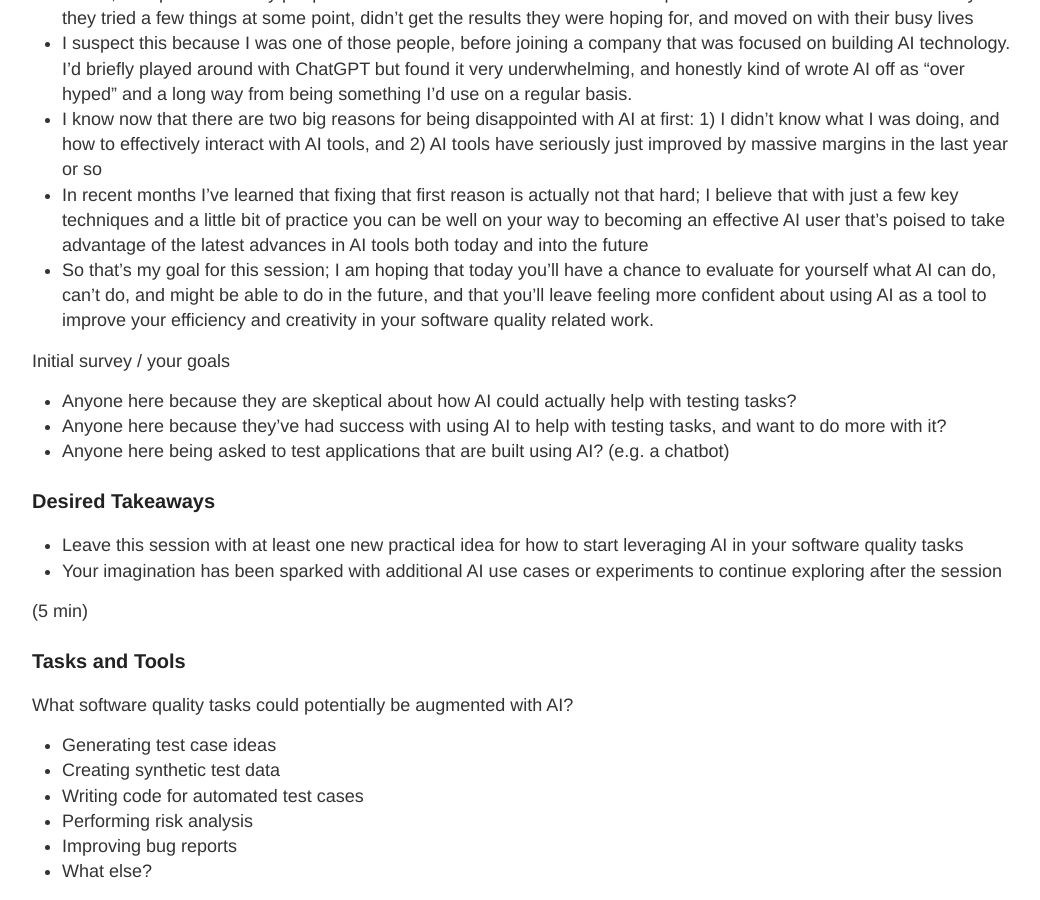
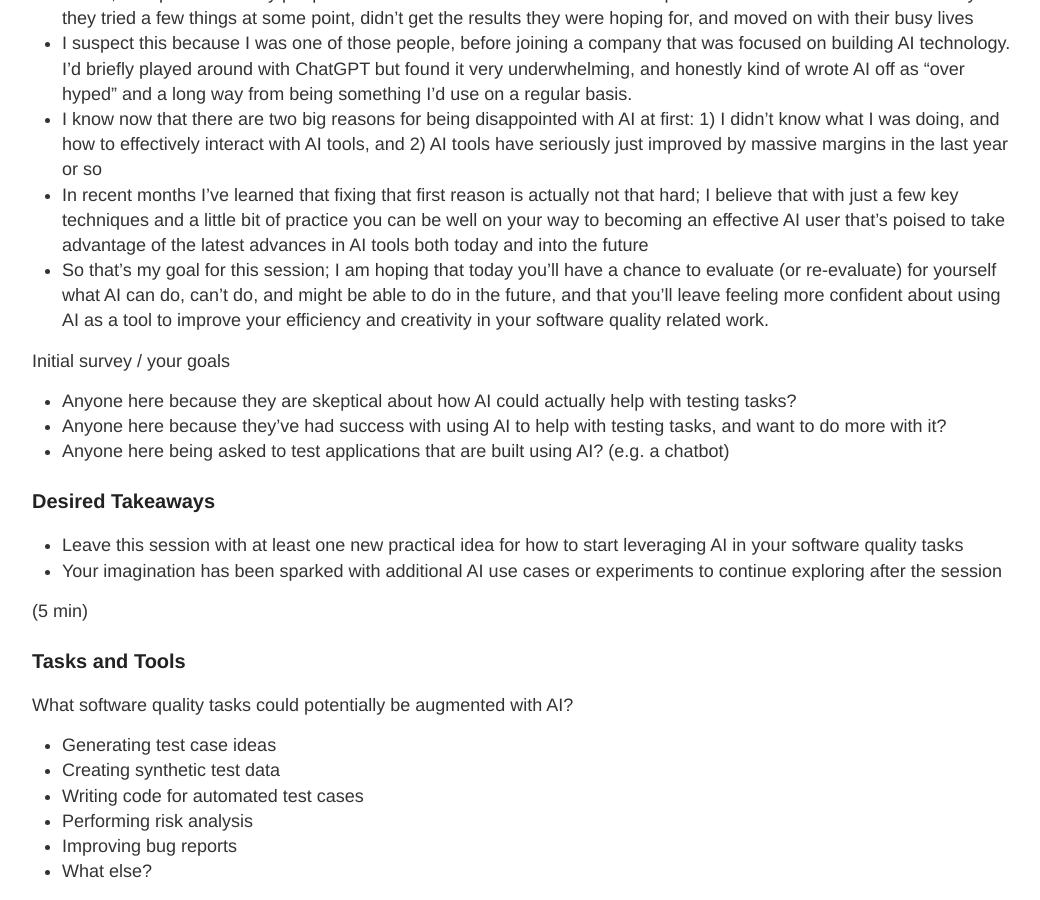
Before and after one commit to tinafletcher/tinafletcher.github.io, a Jekyll site: the page built from tinanotes.md, in a window 1280 px wide and 900 px high, scrolled down 1461 px. Shown: the whole window, without its empty margins (118-1158 px from the left). Built offline with Jekyll 4.4.1, drawn with Linux system fonts in a browser that asks for light colours.

Commit message:
Update tinanotes.md

```diff
--- a/tinanotes.md
+++ b/tinanotes.md
@@ -30,7 +30,7 @@
 + I suspect this because I was one of those people, before joining a company that was focused on building AI technology. I'd briefly played around with ChatGPT but found it very underwhelming, and honestly kind of wrote AI off as "over hyped" and a long way from being something I'd use on a regular basis.
 + I know now that there are two big reasons for being disappointed with AI at first: 1) I didn't know what I was doing, and how to effectively interact with AI tools, and 2) AI tools have seriously just improved by massive margins in the last year or so
 + In recent months I've learned that fixing that first reason is actually not that hard; I believe that with just a few key techniques and a little bit of practice you can be well on your way to becoming an effective AI user that's poised to take advantage of the latest advances in AI tools both today and into the future
-+ So that's my goal for this session; I am hoping that today you'll have a chance to evaluate for yourself what AI can do, can’t do, and might be able to do in the future, and that you'll leave feeling more confident about using AI as a tool to improve your efficiency and creativity in your software quality related work.
++ So that's my goal for this session; I am hoping that today you'll have a chance to evaluate (or re-evaluate) for yourself what AI can do, can’t do, and might be able to do in the future, and that you'll leave feeling more confident about using AI as a tool to improve your efficiency and creativity in your software quality related work.
 
 Initial survey / your goals
 + Anyone here because they are skeptical about how AI could actually help with testing tasks?
@@ -76,8 +76,8 @@
 |---|---|---|
 | Role assignment | What perspective/persona you want the LLM to take on during your conversation | e.g. “You are an expert software tester”, “You are highly knowledgeable in security testing” |
 | Goal setting | What you want the outcome of the interaction to be | e.g. “Generate only the most critical test cases”, “Generate all the test cases you can think of” |
-| Context setting | General background information that will help focus the interaction | e.g. “...for an application that does XYZ”, “...for the application found at www.myapp.com”<br>Tip: Depending on your LLM and pricing tier, you may be able to upload files that are then used as context within the conversation. |
-| Examples | Specific examples that help to illustrate what you're looking for | e.g. “consider languages such as French, Italian, and Spanish”, “an example of a performance test is having 1000 users access the web site at the same time”<br>Terminology tip: Providing no examples is called zero shot prompting, giving one example is called one shot prompting, and providing a handful of examples is called few shot prompting. |
+| Context setting | General background information that will help focus the interaction | e.g. “...for an application that does XYZ”, “...for the application found at www.myapp.com”<br><br>Tip: Depending on your LLM and pricing tier, you may be able to upload files that are then used as context within the conversation. |
+| Examples | Specific examples that help to illustrate what you're looking for | e.g. “consider languages such as French, Italian, and Spanish”, “an example of a performance test is having 1000 users access the web site at the same time”<br><br>Terminology tip: Providing no examples is called zero shot prompting, giving one example is called one shot prompting, and providing a handful of examples is called few shot prompting. |
 | Style preferences | Specify behaviour and tone | e.g. “avoid technical language”, “use an informal tone” |
 | Format preferences | Desired structure of the output | e.g. “provide a 1-2 line summary followed by a bulleted list of the key points”, “response should be in valid json format” |
 | Controls or guard rails | Specify topics, phrases, etc that are prohibited | e.g. “do not include test cases that are related to invalid data”, “avoid any references to specific tools or libraries” |
```
